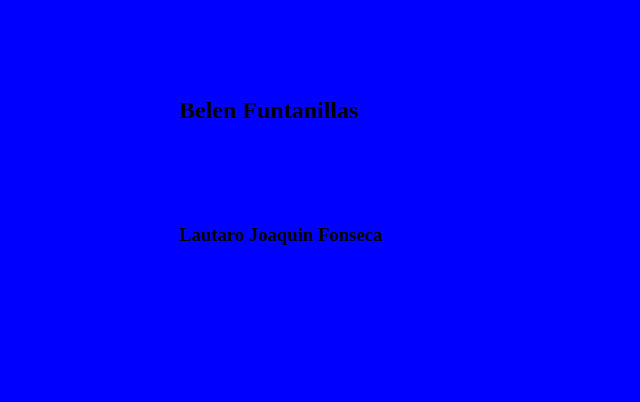
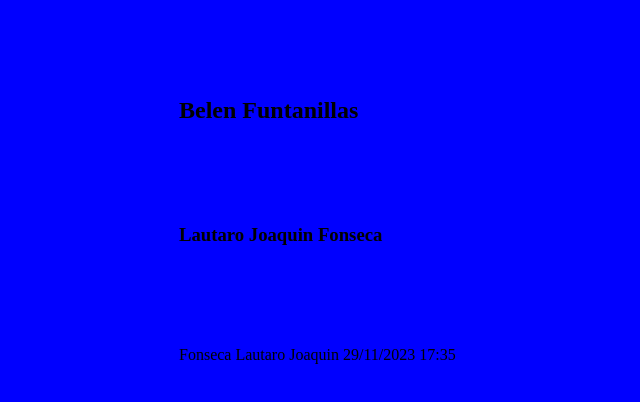
Before and after one commit to GermiD/TP_SO_I4_102_, a plain HTML site: page index.html in a window 1280 px wide. Shown: the part 240-642 px from the top of the page, without its empty margins (121-761 px from the left). Drawn offline with Linux system fonts and the light colour scheme.

Commit message:
Añadir párrafo

```diff
--- a/index.html
+++ b/index.html
@@ -12,6 +12,7 @@
     <h1>Control de Versiones</h1>
     <h2>Belen Funtanillas</h2>
     <h3>Lautaro Joaquin Fonseca</h3>
+    <p>Fonseca Lautaro Joaquin 29/11/2023 17:35</p>
 </body>
 
 </html>
```
